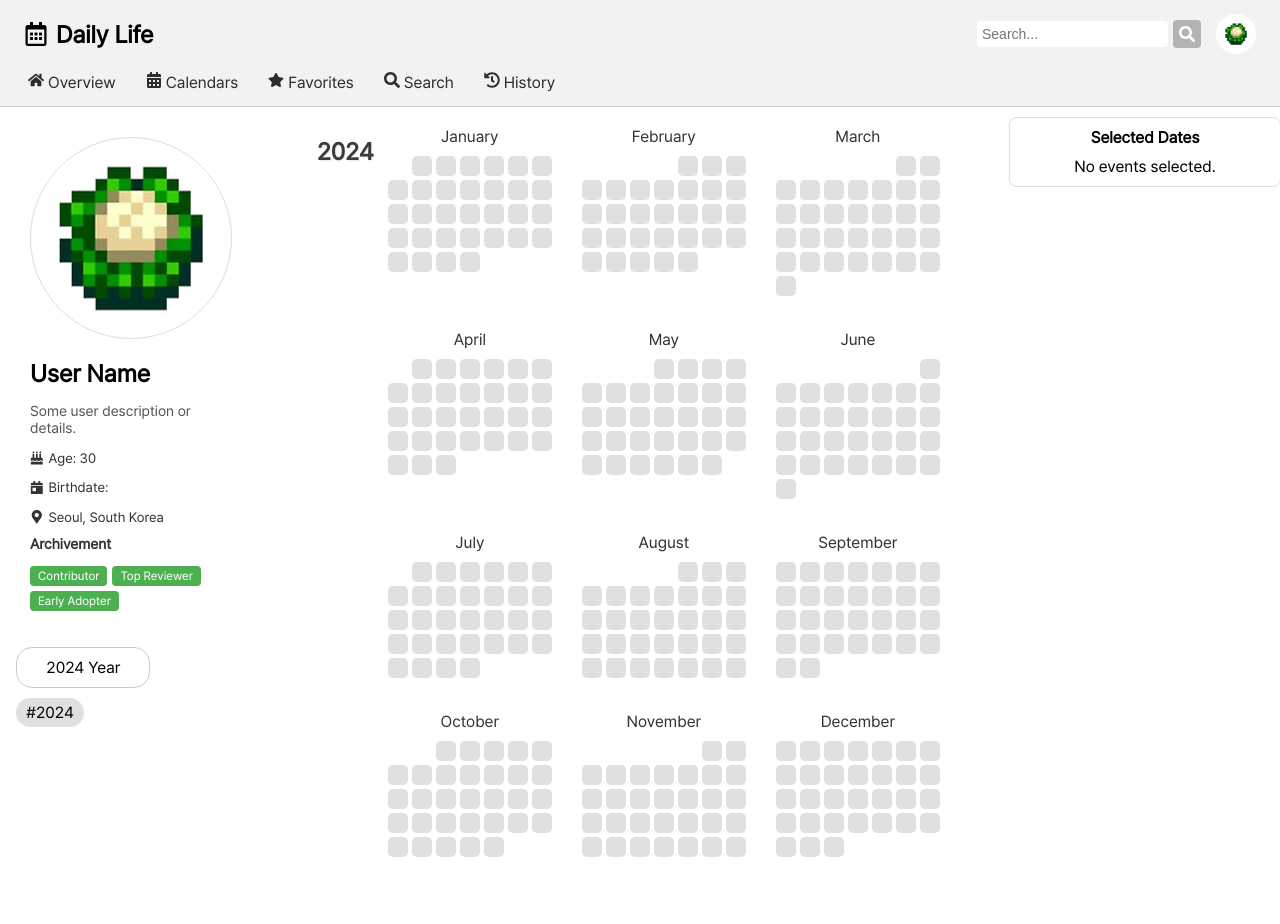
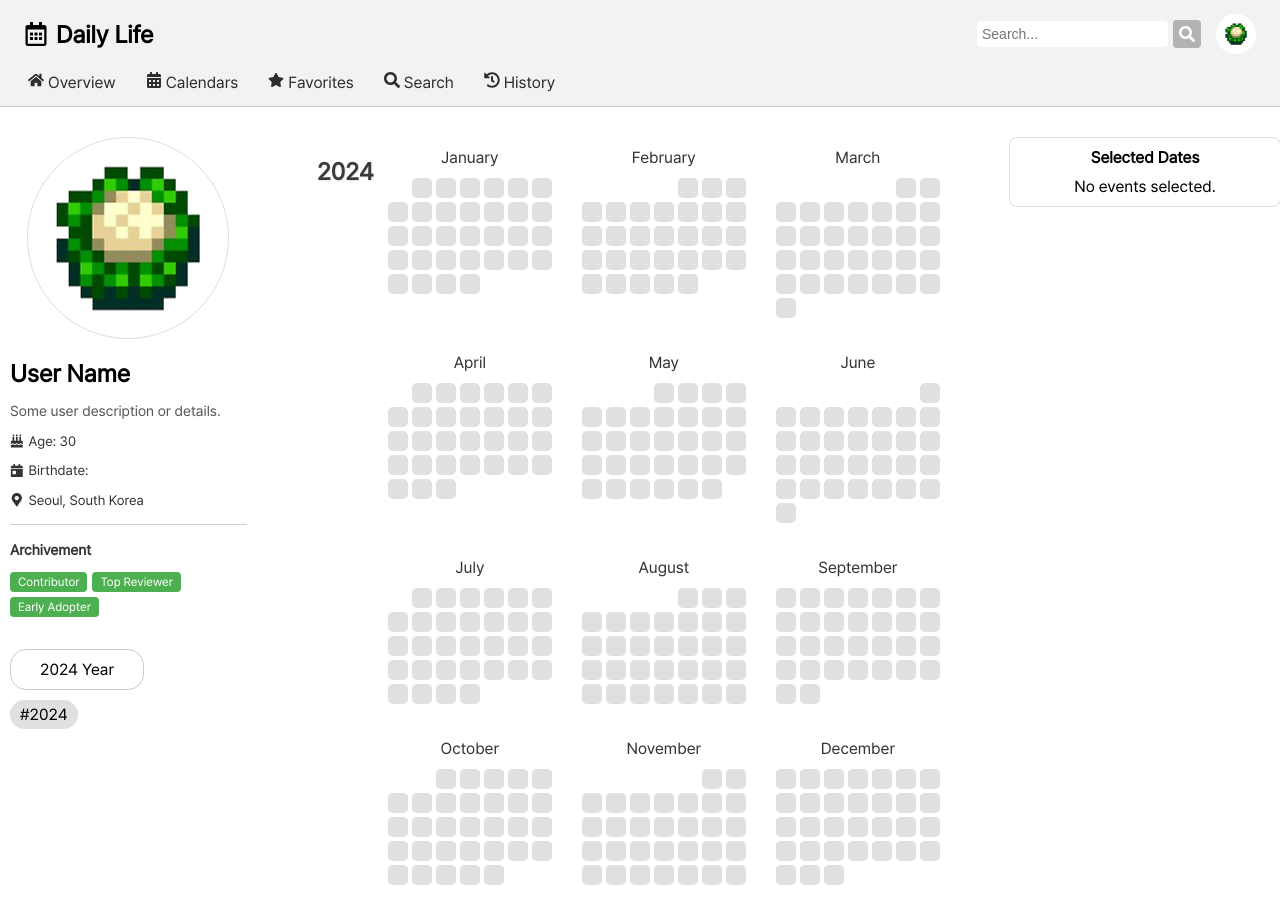
Before and after one commit to Isaac-Seungwon/eternal-light-frontend, a React (Create React App) app: page / in a window 1280 px wide. Shown: the top 924 px of the page. Built offline with nearby package versions, Linux system fonts and the light colour scheme.

Commit message:
style: add a divider between user information

```diff
--- a/src/components/Header.css
+++ b/src/components/Header.css
@@ -2,6 +2,7 @@
 .app-header {
     background-color: #f2f2f2;
     border-bottom: 1px solid #cacaca;
+    margin-bottom: 20px;
     padding: 10px 20px;
 }
 
@@ -27,6 +28,7 @@
 .app-title {
     font-size: 24px;
     font-weight: bold;
+    min-width: 10rem;
     margin: 0;
 }
 
--- a/src/components/Month.css
+++ b/src/components/Month.css
@@ -5,9 +5,17 @@
     align-items: center;
 }
 
-.month span {
+.month-name {
     color: #333;
     margin-bottom: 0.625rem; /* 10px */
+    border-radius: 4px;
+    cursor: pointer;
+    padding: 1px 4px 1px 4px;
+    transition: background-color 0.3s ease;
+}
+
+.month-name:hover {
+    background-color: #f0f0f0;
 }
 
 .week {
--- a/src/components/Month.jsx
+++ b/src/components/Month.jsx
@@ -1,9 +1,10 @@
 // Month.jsx
-import React from 'react';
+import React, { useState } from 'react';
 import Daybox from './Daybox';
 import './Month.css';
 
 const Month = ({ month, days, filledDates, onToggleDate, monthIndex, year }) => {
+    const [isHovered, setIsHovered] = useState(false); // Hover 상태를 관리
     const weeks = []; // 각 주를 저장하는 배열
     const dates = Array.from({ length: days }, (_, i) => (i + 1)); // 해당 월의 날짜 목록을 생성
 
@@ -21,10 +22,27 @@ const Month = ({ month, days, filledDates, onToggleDate, monthIndex, year }) =>
         weeks.push(allDays.slice(i, i + 7)); // 한 주(7일)를 추출하여 weeks 배열에 추가
     }
 
+    // 월 클릭 핸들러
+    const handleMonthClick = () => {
+        // 해당 월의 모든 날짜를 토글
+        dates.forEach((date) => {
+            onToggleDate(monthIndex, date);
+        });
+    };
+
     return (
-        <div className="month">
-            {/* 월 이름을 표시하는 부분 */}
-            <span>{month}</span>
+        <div
+            className={`month ${isHovered ? 'hovered' : ''}`} // Hover 상태에 따른 클래스 추가
+            onMouseEnter={() => setIsHovered(true)} // 마우스가 올라갈 때 hover 상태 변경
+            onMouseLeave={() => setIsHovered(false)} // 마우스가 떠날 때 hover 상태 변경
+        >
+            {/* 월 이름을 클릭 가능하게 만들어 클릭 시 핸들러 호출 */}
+            <span
+                className="month-name" // 클래스 추가
+                onClick={handleMonthClick} // 월 이름 클릭 시 핸들러 호출
+            >
+                {month}
+            </span>
             <div className="month-calendar">
                 {weeks.map((week, weekIndex) => (
                     <div className="week" key={weekIndex}>
--- a/src/components/Selectbox.css
+++ b/src/components/Selectbox.css
@@ -2,8 +2,8 @@
     display: inline-block;
     position: relative;
     max-width: 16rem;
-    width: 14rem;
-    margin: 1rem 0rem 1rem 0rem;
+    width: 16rem;
+    margin: 2rem 0rem 2rem 0rem;
 }
 
 .select-box-selected {
--- a/src/components/UserProfile.css
+++ b/src/components/UserProfile.css
@@ -4,7 +4,6 @@
     flex-direction: column;
     align-items: center;
     justify-content: center;
-    padding: 1.25rem; /* 20px */
     border-radius: 0.5rem; /* 8px */
     max-width: 15.625rem; /* 250px */
 }
@@ -69,3 +68,10 @@
     border-radius: 0.25rem; /* 4px */
     font-size: 0.75rem;
 }
+
+/* 구분선 스타일 추가 */
+.profile-divider {
+    margin: 1rem 0; /* 상하 여백 추가 */
+    border: 0; /* 기본 테두리 제거 */
+    border-top: 1px solid #ccc; /* 회색 선 추가 */
+}
--- a/src/components/UserProfile.jsx
+++ b/src/components/UserProfile.jsx
@@ -21,6 +21,8 @@ const UserProfile = ({ imageSrc, name, description, age, birthDate, location, ba
                         <FaMapMarkerAlt /> {location}
                     </p>
                 </div>
+                {/* 구분선 추가 */}
+                <hr className="profile-divider" />
                 <h3 className="achievement-title">Archivement</h3>
                 <div className="user-badges">
                     {badges.map((badge, index) => (
```
